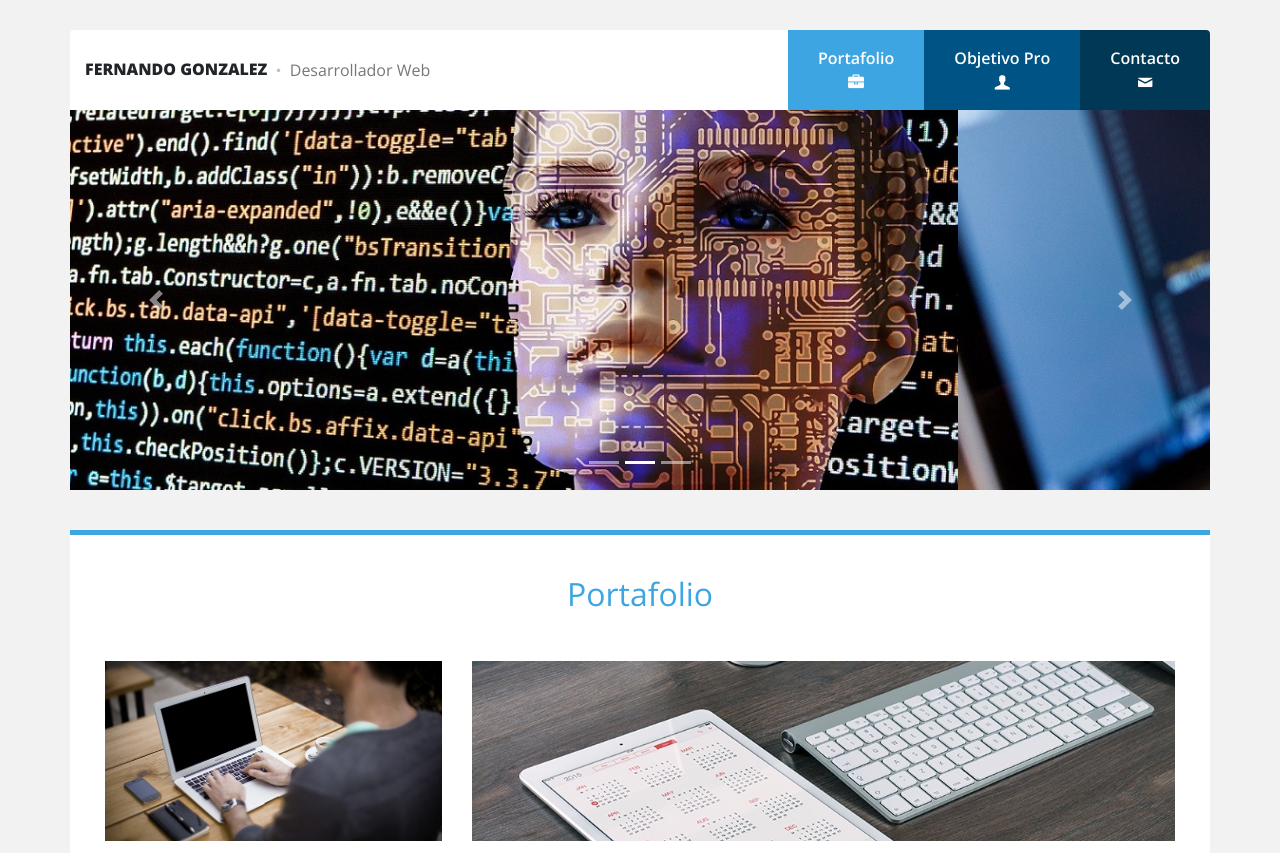
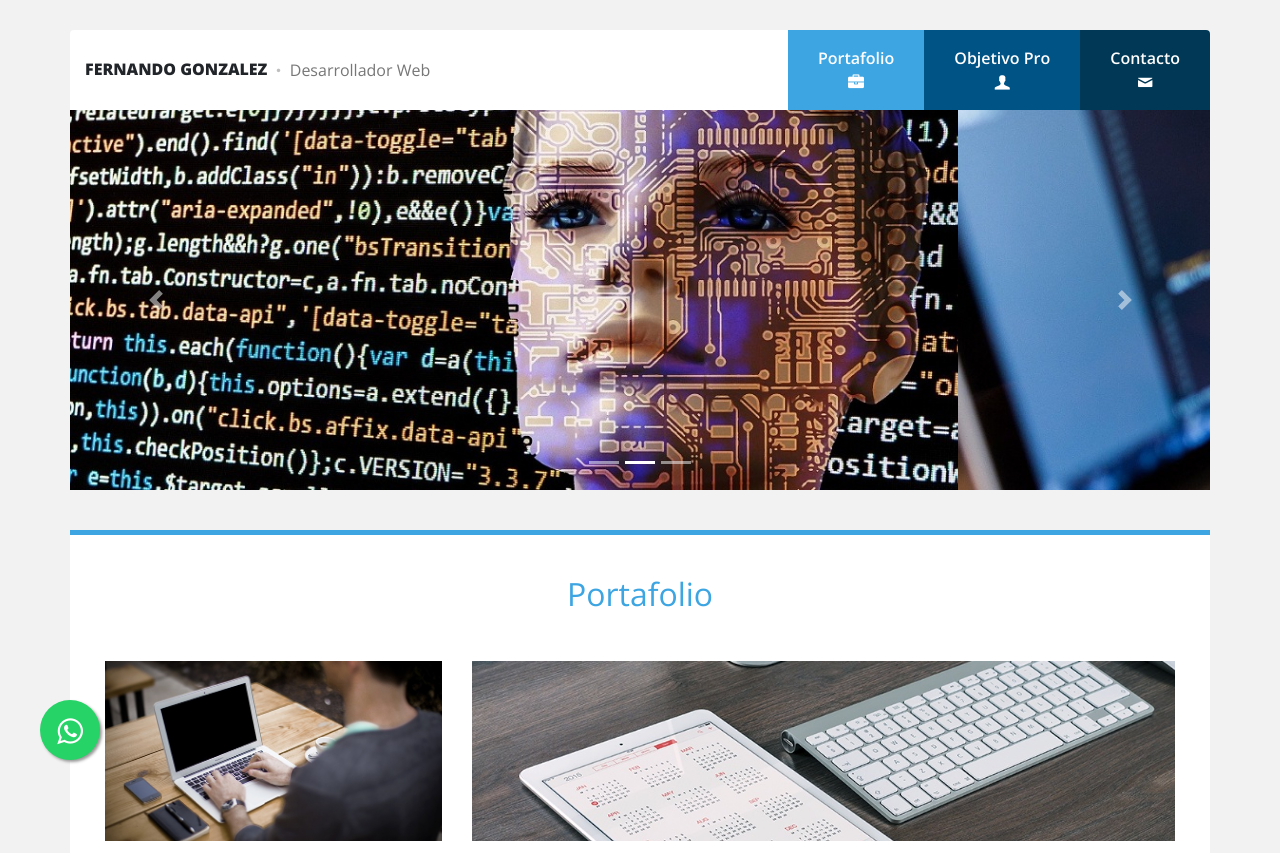
Before and after one commit to FerLindemann/portafolio, a plain HTML site: page index.html in a window 1280 px wide. Shown: the top 853 px of the page. Drawn offline with nearby package versions, Linux system fonts and the light colour scheme.

Commit message:
Add files via upload
add whatsapp en css

```diff
--- a/css/estilos.css
+++ b/css/estilos.css
@@ -70,7 +70,13 @@ header .menu .c-3:hover { background: #002d44; }
 	border-top: 5px solid #3da5e2;
 	padding: 0 20px;
 }
-
+.promo3d {
+	padding: 40px 0;
+	text-align: center;
+	color: #3da5e2;
+	font-family: 'Open Sans', sans-serif;
+	font-weight: 300;
+}
 .portafolio .titulo {
 	padding: 40px 0;
 	text-align: center;
@@ -290,3 +296,31 @@ header .menu .c-3:hover { background: #002d44; }
 		font-size: 12px;
 	}
 }
+.cyber{
+
+	align-content: center;
+}
+
+.float{
+	position:fixed;
+	width:60px;
+	height:60px;
+	bottom:40px;
+	left:40px;
+	background-color:#25d366;
+	color:#FFF;
+	border-radius:50px;
+	text-align:center;
+  font-size:30px;
+	box-shadow: 2px 2px 3px #999;
+  z-index:100;
+}
+.float:hover {
+	text-decoration: none;
+	color: #25d366;
+  background-color:#fff;
+}
+
+.my-float{
+	margin-top:16px;
+}
```
